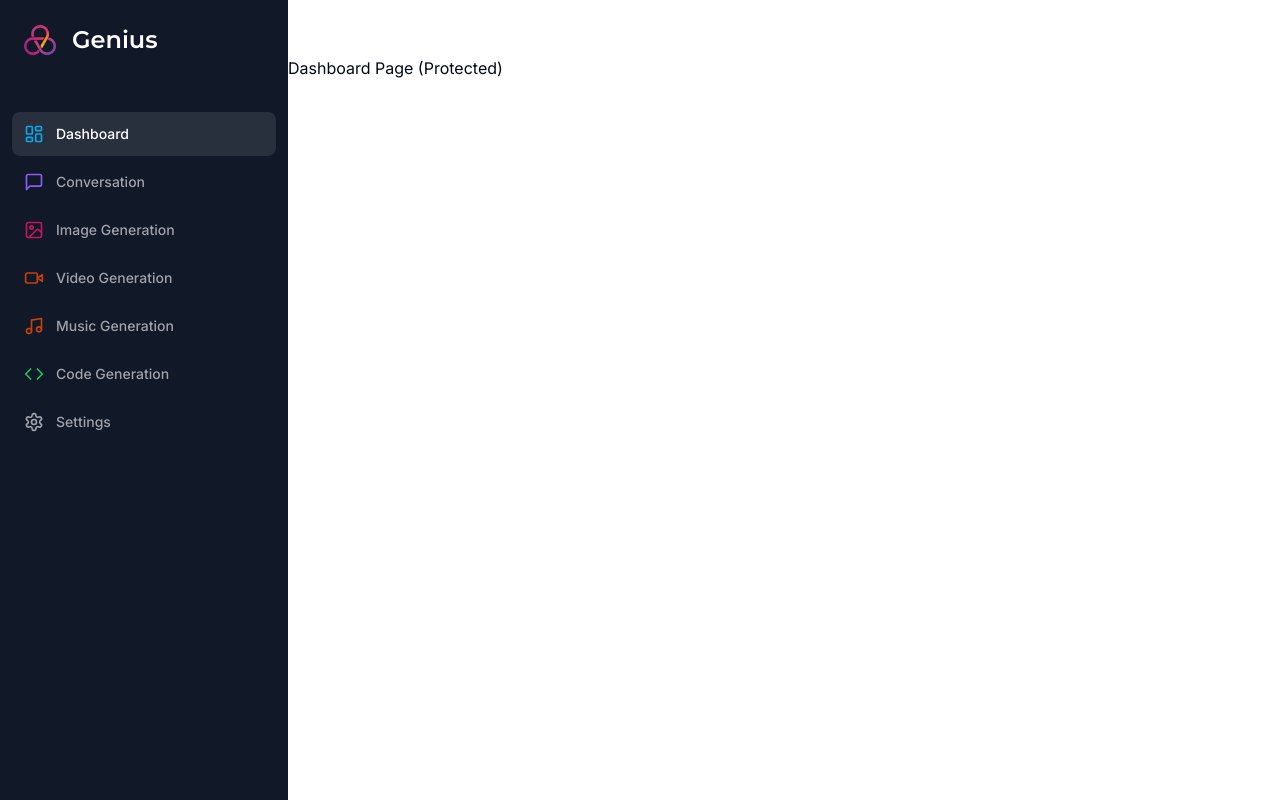
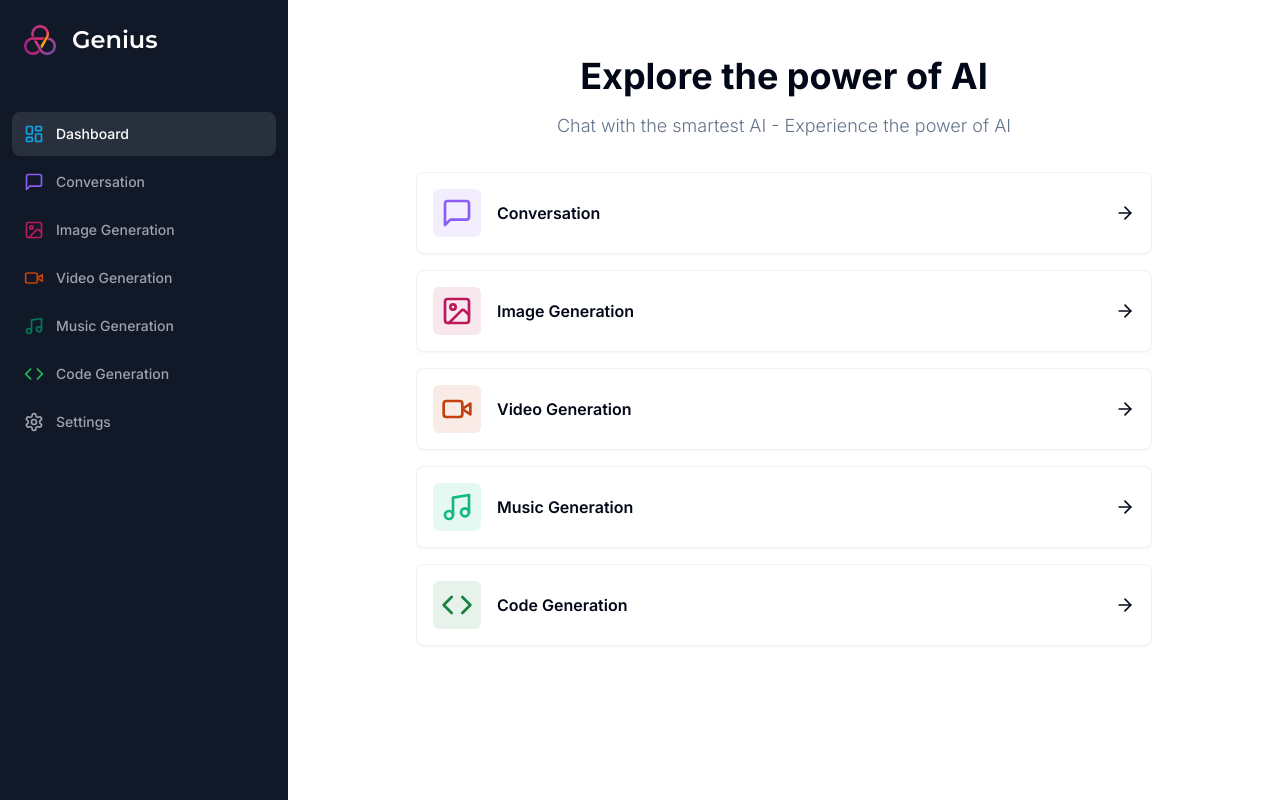
Before and after one commit to tripathirakeshofficial/saas-ai-platform, a Next.js app: page /dashboard in a window 1280 px wide. Built offline with nearby package versions, Linux system fonts and the light colour scheme.

Commit message:
Dashboard

```diff
--- a/app/(dashboard)/(routes)/dashboard/page.tsx
+++ b/app/(dashboard)/(routes)/dashboard/page.tsx
@@ -1,7 +1,87 @@
+"use client";
+
+import {
+  MessageSquare,
+  ArrowRight,
+  Music,
+  ImageIcon,
+  VideoIcon,
+  Code,
+} from "lucide-react";
+import { useRouter } from "next/navigation";
+
+import { Card } from "@/components/ui/card";
+import { cn } from "@/lib/utils";
+
+const tools = [
+  {
+    label: "Conversation",
+    icon: MessageSquare,
+    color: "text-violet-500",
+    bgColor: "bg-violet-500/10",
+    href: "/conversation",
+  },
+  {
+    label: "Image Generation",
+    icon: ImageIcon,
+    color: "text-pink-700",
+    bgColor: "bg-pink-700/10",
+    href: "/image",
+  },
+  {
+    label: "Video Generation",
+    icon: VideoIcon,
+    color: "text-orange-700",
+    bgColor: "bg-orange-700/10",
+    href: "/video",
+  },
+  {
+    label: "Music Generation",
+    icon: Music,
+    color: "text-emerald-500",
+    bgColor: "bg-emerald-500/10",
+    href: "/music",
+  },
+
+  {
+    label: "Code Generation",
+    icon: Code,
+    color: "text-green-700",
+    bgColor: "bg-green-700/10",
+    href: "/code",
+  },
+];
+
 const DashboardPage = () => {
+  const router = useRouter();
+
   return (
     <div>
-      <p>Dashboard Page (Protected)</p>
+      <div className="mb-8 space-y-4">
+        <h2 className="text-2xl md:text-4xl font-bold text-center">
+          Explore the power of AI
+        </h2>
+        <p className="text-muted-foreground font-light text-sm md:text-lg text-center">
+          Chat with the smartest AI - Experience the power of AI
+        </p>
+      </div>
+      <div className="px-4 md:px-20 lg:px-32 space-y-4">
+        {tools.map((tool) => (
+          <Card
+            onClick={() => router.push(tool.href)}
+            key={tool.href}
+            className="p-4 border-black/5 flex items-center justify-between hover:shadow-md transition cursor-pointer"
+          >
+            <div className="flex items-center gap-x-4">
+              <div className={cn("p-2 w-fit rounded-md", tool.bgColor)}>
+                <tool.icon className={cn("w-8 h-8", tool.color)} />
+              </div>
+              <div className="font-semibold">{tool.label}</div>
+            </div>
+            <ArrowRight className="w-5 h-5" />
+          </Card>
+        ))}
+      </div>
     </div>
   );
 };
--- a/components/sidebar.tsx
+++ b/components/sidebar.tsx
@@ -47,7 +47,7 @@
     label: "Music Generation",
     icon: Music,
     href: "/music",
-    color: "text-orange-700",
+    color: "text-emerald-700",
   },
   {
     label: "Code Generation",
--- /dev/null
+++ b/components/ui/card.tsx
@@ -0,0 +1,79 @@
+import * as React from "react"
+
+import { cn } from "@/lib/utils"
+
+const Card = React.forwardRef<
+  HTMLDivElement,
+  React.HTMLAttributes<HTMLDivElement>
+>(({ className, ...props }, ref) => (
+  <div
+    ref={ref}
+    className={cn(
+      "rounded-lg border bg-card text-card-foreground shadow-sm",
+      className
+    )}
+    {...props}
+  />
+))
+Card.displayName = "Card"
+
+const CardHeader = React.forwardRef<
+  HTMLDivElement,
+  React.HTMLAttributes<HTMLDivElement>
+>(({ className, ...props }, ref) => (
+  <div
+    ref={ref}
+    className={cn("flex flex-col space-y-1.5 p-6", className)}
+    {...props}
+  />
+))
+CardHeader.displayName = "CardHeader"
+
+const CardTitle = React.forwardRef<
+  HTMLParagraphElement,
+  React.HTMLAttributes<HTMLHeadingElement>
+>(({ className, ...props }, ref) => (
+  <h3
+    ref={ref}
+    className={cn(
+      "text-2xl font-semibold leading-none tracking-tight",
+      className
+    )}
+    {...props}
+  />
+))
+CardTitle.displayName = "CardTitle"
+
+const CardDescription = React.forwardRef<
+  HTMLParagraphElement,
+  React.HTMLAttributes<HTMLParagraphElement>
+>(({ className, ...props }, ref) => (
+  <p
+    ref={ref}
+    className={cn("text-sm text-muted-foreground", className)}
+    {...props}
+  />
+))
+CardDescription.displayName = "CardDescription"
+
+const CardContent = React.forwardRef<
+  HTMLDivElement,
+  React.HTMLAttributes<HTMLDivElement>
+>(({ className, ...props }, ref) => (
+  <div ref={ref} className={cn("p-6 pt-0", className)} {...props} />
+))
+CardContent.displayName = "CardContent"
+
+const CardFooter = React.forwardRef<
+  HTMLDivElement,
+  React.HTMLAttributes<HTMLDivElement>
+>(({ className, ...props }, ref) => (
+  <div
+    ref={ref}
+    className={cn(" flex items-center p-6 pt-0", className)}
+    {...props}
+  />
+))
+CardFooter.displayName = "CardFooter"
+
+export { Card, CardHeader, CardFooter, CardTitle, CardDescription, CardContent }
```
